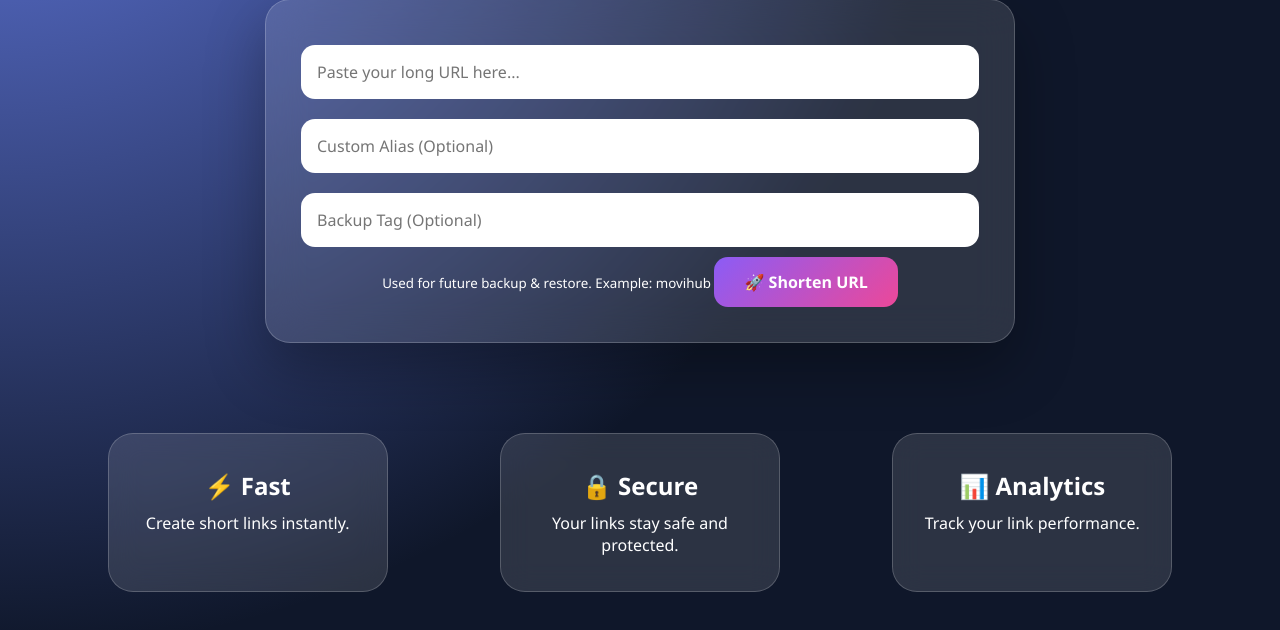
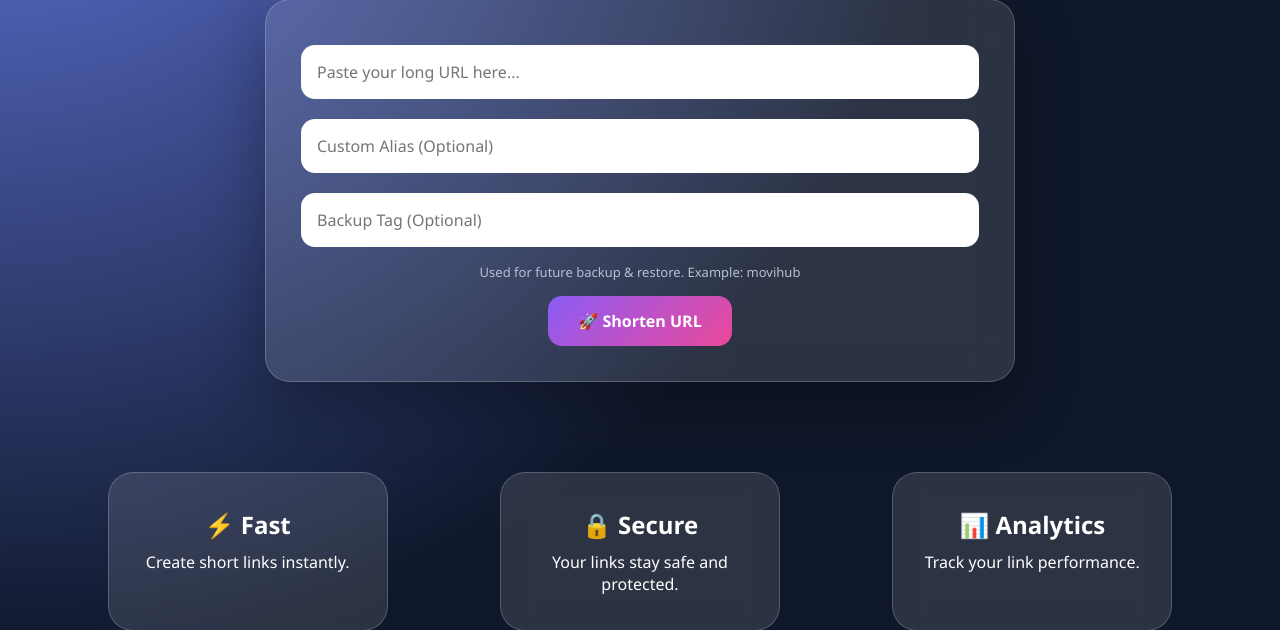
Before and after one commit to Khanarm/Url-shortnar-ashrot, a Flask app: page / in a window 1280 px wide. Shown: the part 308-938 px from the top of the page. Run offline with Flask 3, Linux system fonts and the light colour scheme.

Commit message:
Update style.css

```diff
--- a/static/css/style.css
+++ b/static/css/style.css
@@ -644,3 +644,11 @@ button:disabled{
     margin-top:20px;
 
 }
+
+.backup-info{
+    display:block;
+    margin-top:6px;
+    margin-bottom:15px;
+    color:#b8c1d1;
+    font-size:13px;
+}
```
